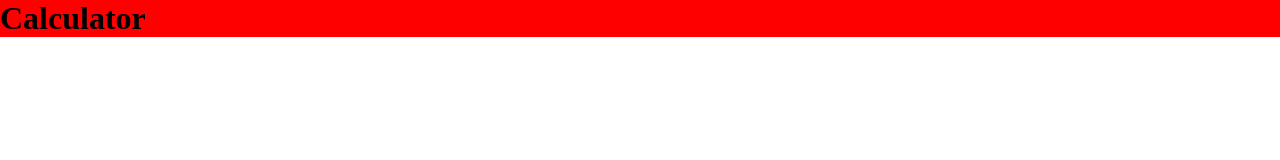
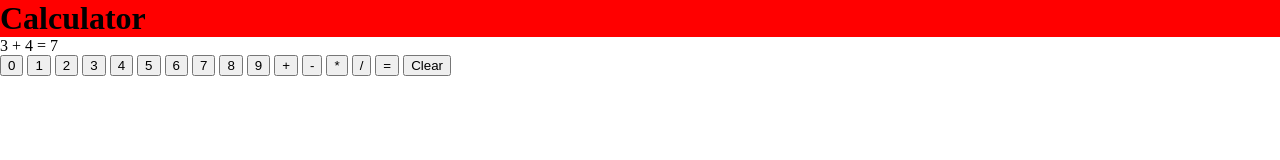
Before and after one commit to AlexLieb83/odin-calculator, a plain HTML site: page index.html in a window 1280 px wide. Drawn offline with Linux system fonts and the light colour scheme.

Commit message:
adding buttons to html

```diff
--- a/index.html
+++ b/index.html
@@ -9,5 +9,26 @@
   </head>
   <body>
     <h1>Calculator</h1>
+
+    <div class="container">
+      <p id="display">3 + 4 = 7</p>
+      <button>0</button>
+      <button>1</button>
+      <button>2</button>
+      <button>3</button>
+      <button>4</button>
+      <button>5</button>
+      <button>6</button>
+      <button>7</button>
+      <button>8</button>
+      <button>9</button>
+      <button>+</button>
+      <button>-</button>
+      <button>*</button>
+      <button>/</button>
+      <button>=</button>
+
+      <button id="clear">Clear</button>
+    </div>
   </body>
 </html>
```
